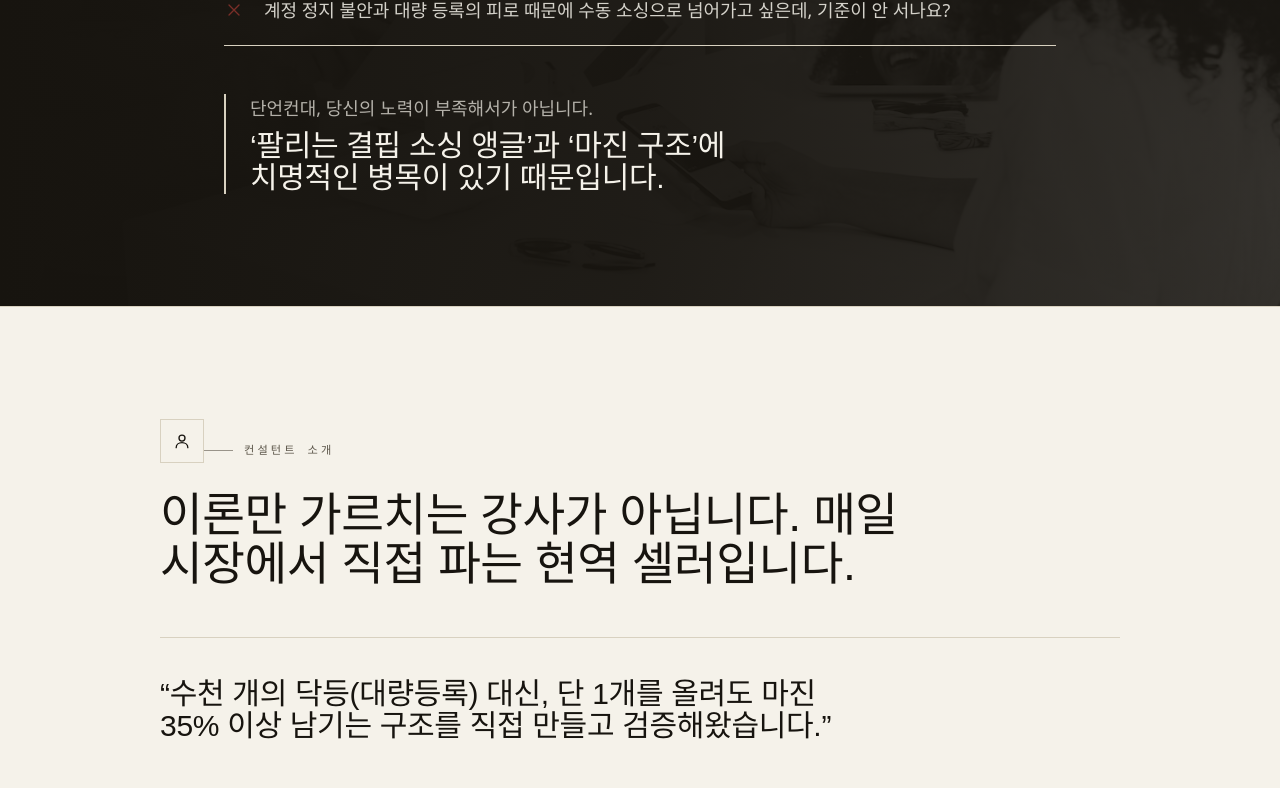
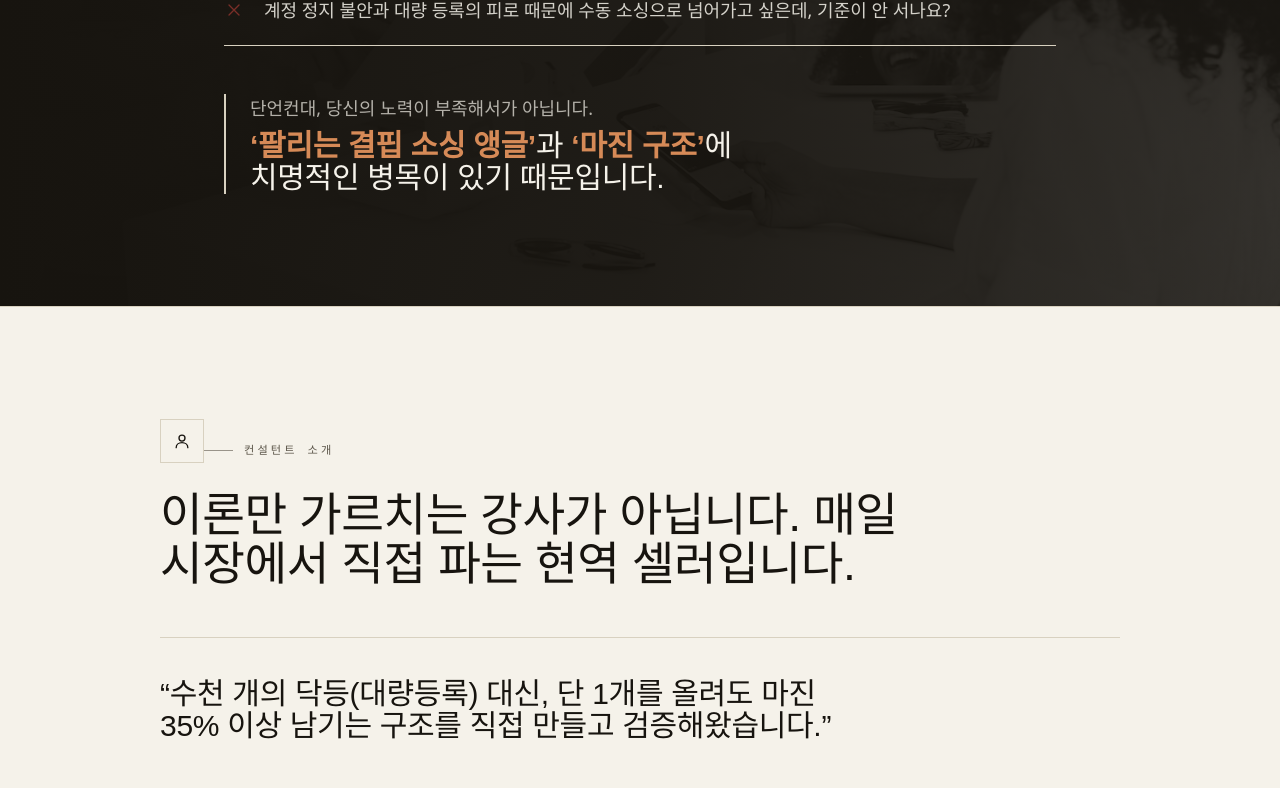
Before and after one commit to xenodori/xeno-consulting, a Next.js app: page / in a window 1280 px wide. Shown: the part 1638-2426 px from the top of the page. Built offline with nearby package versions, Linux system fonts and the light colour scheme; no server answers; the database is empty; a web font is replaced by a local one.

Commit message:
따옴표로 강조한 중요 용어에 색 적용(문제제기·비교표·커리큘럼·자격), 어두운 배경용 밝은 앰버 토큰 추가

```diff
--- a/src/app/globals.css
+++ b/src/app/globals.css
@@ -13,6 +13,8 @@
   /* single accent — deep oxblood, used sparingly */
   --color-amber: #7a2e28;
   --color-amber-deep: #5c201b;
+  /* 어두운 배경 위 강조용 — 밝은 앰버(같은 웜 계열) */
+  --color-amber-lit: #d68a57;
   --color-pine: #17140f;
   --color-pine-soft: #e6e0d2;
 
--- a/src/components/Compare.tsx
+++ b/src/components/Compare.tsx
@@ -1,4 +1,5 @@
 import { getContent } from "@/lib/site-content";
+import { Quoted } from "./Quoted";
 import { Icon, SectionMark } from "./Icons";
 
 export default async function Compare() {
@@ -51,7 +52,7 @@ export default async function Compare() {
                       i === compareRows.length - 1 ? "border-b-2" : ""
                     }`}
                   >
-                    {r.vip}
+                    <Quoted text={r.vip} tone="dark" />
                   </td>
                 </tr>
               ))}
--- a/src/components/PainPoints.tsx
+++ b/src/components/PainPoints.tsx
@@ -1,5 +1,6 @@
 import { getContent } from "@/lib/site-content";
 import { Icon, SectionMark } from "./Icons";
+import { Quoted } from "./Quoted";
 
 export default async function PainPoints() {
   const { pain } = await getContent();
@@ -33,10 +34,10 @@ export default async function PainPoints() {
           ))}
         </ul>
 
-        <div className="mt-12 border-l-2 border-amber pl-6">
+        <div className="mt-12 border-l-2 border-amber-lit pl-6">
           <p className="text-lg text-paper/70">{pain.punchLead}</p>
           <p className="display mt-2 text-2xl leading-snug sm:text-3xl">
-            {pain.punch}
+            <Quoted text={pain.punch} tone="dark" />
           </p>
         </div>
       </div>
--- a/src/components/Qualify.tsx
+++ b/src/components/Qualify.tsx
@@ -1,5 +1,6 @@
 import { getContent } from "@/lib/site-content";
 import { Icon, SectionMark } from "./Icons";
+import { Quoted } from "./Quoted";
 
 export default async function Qualify() {
   const { qualify } = await getContent();
@@ -24,7 +25,7 @@ export default async function Qualify() {
               {qualify.no.map((t) => (
                 <li key={t} className="flex gap-4 text-[0.98rem] leading-relaxed text-ink-soft">
                   <Icon name="x" className="mt-0.5 h-5 w-5 shrink-0 text-ink-soft/50" />
-                  <span className="line-through decoration-ink-soft/30">{t}</span>
+                  <span className="line-through decoration-ink-soft/30"><Quoted text={t} /></span>
                 </li>
               ))}
             </ul>
--- /dev/null
+++ b/src/components/Quoted.tsx
@@ -0,0 +1,30 @@
+import { Fragment } from "react";
+
+/**
+ * 텍스트에서 홑따옴표 '…' 로 감싼 중요 용어를 강조색으로 표시한다.
+ * tone: "light" — 밝은 배경(진한 앰버), "dark" — 어두운 배경(밝은 앰버).
+ * 따옴표가 없으면 원문 그대로 렌더링된다.
+ */
+export function Quoted({
+  text,
+  tone = "light",
+}: {
+  text: string;
+  tone?: "light" | "dark";
+}) {
+  const color = tone === "dark" ? "text-amber-lit" : "text-amber-deep";
+  const parts = text.split(/(‘[^’]*’)/g);
+  return (
+    <>
+      {parts.map((p, i) =>
+        p.startsWith("‘") && p.endsWith("’") ? (
+          <strong key={i} className={`font-semibold ${color}`}>
+            {p}
+          </strong>
+        ) : (
+          <Fragment key={i}>{p}</Fragment>
+        ),
+      )}
+    </>
+  );
+}
--- a/src/components/Roadmap.tsx
+++ b/src/components/Roadmap.tsx
@@ -1,6 +1,7 @@
 import { getContent } from "@/lib/site-content";
 import { SectionMark } from "./Icons";
 import { Backdrop } from "./Backdrop";
+import { Quoted } from "./Quoted";
 
 export default async function Roadmap() {
   const { roadmap } = await getContent();
@@ -34,7 +35,7 @@ export default async function Roadmap() {
                 {s.points.map((p) => (
                   <li key={p} className="flex gap-3 text-[0.98rem] leading-relaxed text-ink-soft">
                     <span aria-hidden className="mt-1 text-amber">▹</span>
-                    <span>{p}</span>
+                    <span><Quoted text={p} /></span>
                   </li>
                 ))}
               </ul>
```
